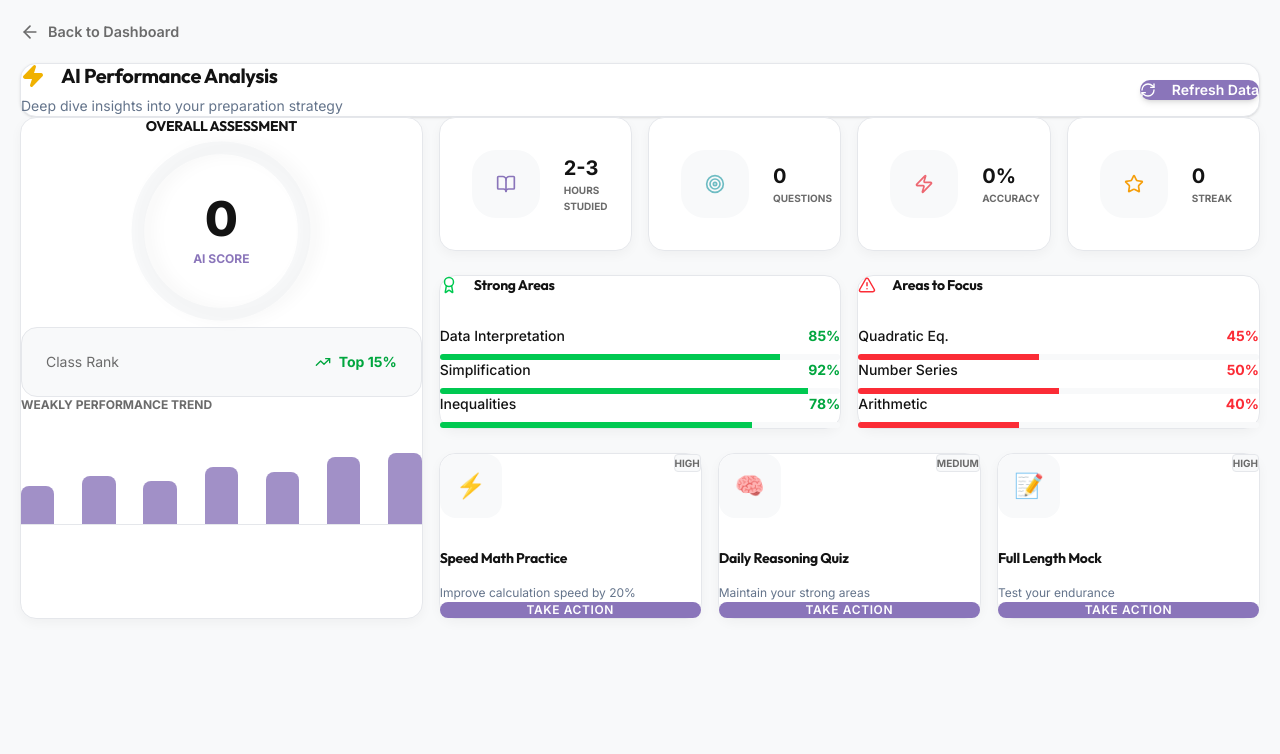
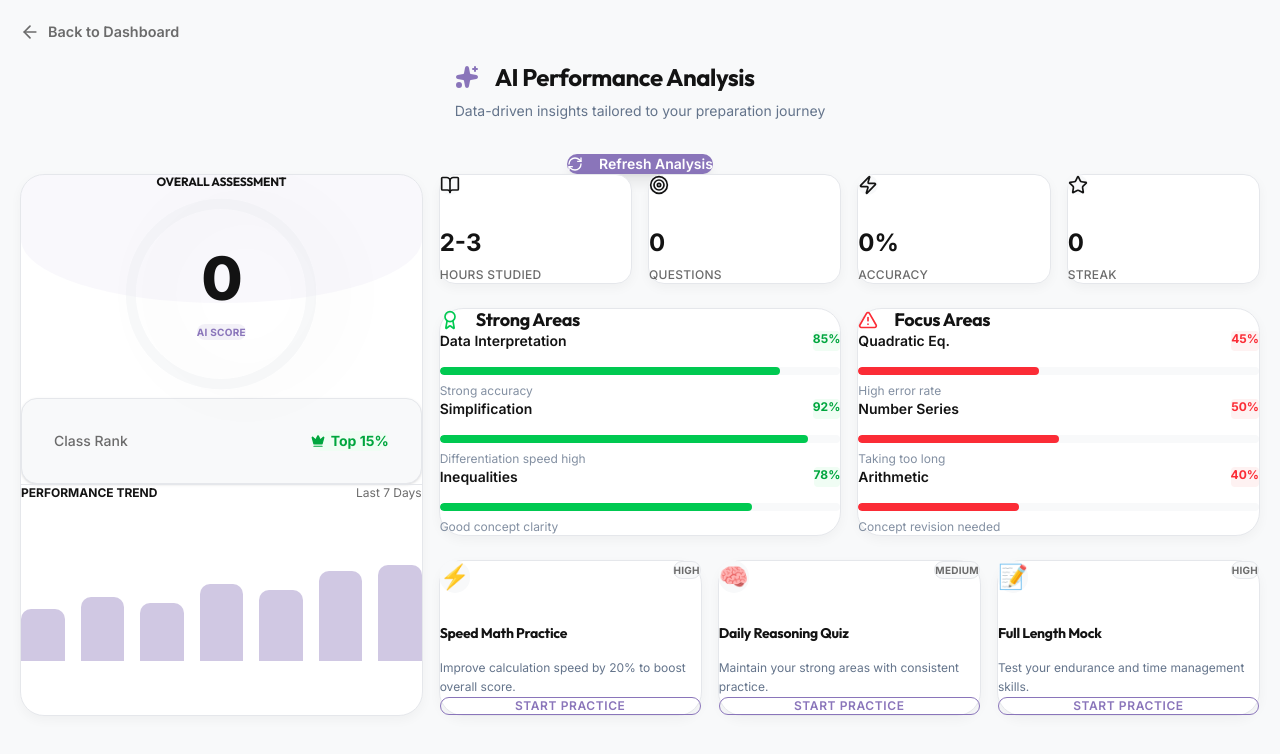
Before and after one commit to ShyamCoder2024/StudywiseBanking_site, a React (Vite) app in the folder frontend/: page /analysis in a window 1280 px wide. Shown: the top 754 px of the page. Built offline with nearby package versions, Linux system fonts and the light colour scheme; no server answers; sample sign-in values are in the browser's storage.

Commit message:
Final Premium Polish: Fixed alignment, chart spacing, and button styles

```diff
--- a/frontend/src/components/ai/AIAnalysis.jsx
+++ b/frontend/src/components/ai/AIAnalysis.jsx
@@ -3,29 +3,29 @@ import { motion } from 'framer-motion';
 import {
     BookOpen, Target, Zap, Star, Lightbulb, RefreshCw,
     TrendingUp, Award, AlertTriangle, ArrowRight, BarChart2,
-    CheckCircle2, XCircle
+    CheckCircle2, Crown, Sparkles
 } from 'lucide-react';
 import { useNavigate } from 'react-router-dom';
 import api from '../../services/api';
 
-// Mock Data
+// Mock Data - Enhanced for specific UI states
 const MOCK_AI_INSIGHTS = {
     overallScore: 0,
     summary: "Complete more quizzes to generate personalized AI insights.",
     strengths: [
         { topic: "Data Interpretation", score: 85, detail: "Strong accuracy" },
-        { topic: "Simplification", score: 92, detail: "Fast solving speed" },
+        { topic: "Simplification", score: 92, detail: "Differentiation speed high" },
         { topic: "Inequalities", score: 78, detail: "Good concept clarity" }
     ],
     weaknesses: [
-        { topic: "Quadratic Eq.", score: 45, detail: "Accuracy low" },
-        { topic: "Number Series", score: 50, detail: "Time management needed" },
+        { topic: "Quadratic Eq.", score: 45, detail: "High error rate" },
+        { topic: "Number Series", score: 50, detail: "Taking too long" },
         { topic: "Arithmetic", score: 40, detail: "Concept revision needed" }
     ],
     suggestions: [
-        { topic: "Speed Math Practice", reason: "Improve calculation speed by 20%", icon: "⚡", priority: "High" },
-        { topic: "Daily Reasoning Quiz", reason: "Maintain your strong areas", icon: "🧠", priority: "Medium" },
-        { topic: "Full Length Mock", reason: "Test your endurance", icon: "📝", priority: "High" }
+        { topic: "Speed Math Practice", reason: "Improve calculation speed by 20% to boost overall score.", icon: "⚡", priority: "High" },
+        { topic: "Daily Reasoning Quiz", reason: "Maintain your strong areas with consistent practice.", icon: "🧠", priority: "Medium" },
+        { topic: "Full Length Mock", reason: "Test your endurance and time management skills.", icon: "📝", priority: "High" }
     ],
     studyHours: "2.5",
     questionsAttempted: 142,
@@ -44,7 +44,7 @@ const containerVariants = {
 };
 
 const itemVariants = {
-    hidden: { opacity: 0, y: 20 },
+    hidden: { opacity: 0, y: 15 },
     visible: {
         opacity: 1,
         y: 0,
@@ -99,7 +99,6 @@ export function AIAnalysis() {
     const strengths = ai.strengths && ai.strengths.length > 0 ? ai.strengths : MOCK_AI_INSIGHTS.strengths;
     const weaknesses = ai.weaknesses && ai.weaknesses.length > 0 ? ai.weaknesses : MOCK_AI_INSIGHTS.weaknesses;
     const suggestions = ai.suggestions || MOCK_AI_INSIGHTS.suggestions;
-    // const weeklyTrend = MOCK_AI_INSIGHTS.weeklyTrend; // For SVG graph
 
     return (
         <motion.div
@@ -108,44 +107,49 @@ export function AIAnalysis() {
             initial="hidden"
             animate="visible"
         >
-            {/* Header */}
+            {/* CLEAN HEADER - Transparent background for modern look */}
             <motion.div
-                className="flex items-center justify-between p-6 rounded-[var(--radius-lg)] border border-[var(--color-border)] shadow-sm bg-[var(--color-card)]"
+                className="flex flex-col md:flex-row items-start md:items-center justify-between gap-4 px-2"
                 variants={itemVariants}
             >
                 <div>
-                    <h2 className="text-xl font-bold flex items-center gap-2 text-[var(--color-text)]">
-                        <Zap className="fill-current text-yellow-500" /> AI Performance Analysis
+                    <h2 className="text-2xl font-bold flex items-center gap-2 text-[var(--color-text)]">
+                        <Sparkles className="fill-current text-[var(--color-primary)]" size={24} /> AI Performance Analysis
                     </h2>
-                    <p className="text-sm text-[var(--color-text-secondary)] mt-1">
-                        Deep dive insights into your preparation strategy
+                    <p className="text-[var(--color-text-secondary)] mt-1 ml-8">
+                        Data-driven insights tailored to your preparation journey
                     </p>
                 </div>
                 <button
                     onClick={handleRefresh}
                     disabled={analyzing}
-                    className="flex items-center gap-2 px-6 py-2 rounded-full font-semibold text-sm transition-all hover:scale-105 active:scale-95 text-white shadow-md hover:shadow-lg"
+                    className="flex items-center gap-2 px-5 py-2.5 rounded-xl font-medium text-sm transition-all hover:opacity-90 active:scale-95 text-white shadow-lg shadow-[var(--color-primary)]/20"
                     style={{ backgroundColor: 'var(--color-primary)' }}
                 >
                     <RefreshCw size={16} className={analyzing ? "animate-spin" : ""} />
-                    {analyzing ? "Analyzing..." : "Refresh Data"}
+                    {analyzing ? "Analyzing..." : "Refresh Analysis"}
                 </button>
             </motion.div>
 
-            <div className="grid grid-cols-1 lg:grid-cols-12 gap-6">
+            <div className="grid grid-cols-1 xl:grid-cols-12 gap-6">
 
-                {/* LEFT SIDEBAR - PROFILE & SCORE (3 Columns) */}
-                <motion.div className="col-span-1 lg:col-span-4 flex flex-col gap-6" variants={itemVariants}>
-                    <div className="flex-1 p-6 rounded-[var(--radius-lg)] border border-[var(--color-border)] shadow-[var(--shadow-card)] bg-[var(--color-card)] flex flex-col items-center text-center">
-                        <h3 className="text-sm font-bold uppercase tracking-wider text-[var(--color-text-secondary)] mb-6">Overall Assessment</h3>
+                {/* LEFT SIDEBAR - PROFILE & SCORE (3 Columns on Large Screens) */}
+                <motion.div className="col-span-1 xl:col-span-4 flex flex-col gap-6 h-full" variants={itemVariants}>
+                    <div className="flex-1 p-8 rounded-3xl border border-[var(--color-border)] shadow-[var(--shadow-card)] bg-[var(--color-card)] flex flex-col items-center text-center relative overflow-hidden">
+
+                        {/* Decorative Background Blur */}
+                        <div className="absolute top-0 left-0 w-full h-32 bg-[var(--color-primary)] opacity-5 pointer-events-none rounded-b-[50%]"></div>
+
+                        <div className="relative z-10 w-full flex flex-col items-center h-full">
+                            <h3 className="text-xs font-bold uppercase tracking-widest text-[var(--color-text-secondary)] mb-8">Overall Assessment</h3>
 
                             {/* Score Ring */}
-                        <div className="relative w-48 h-48 mb-6">
-                            <svg viewBox="0 0 120 120" className="w-full h-full -rotate-90 drop-shadow-xl">
-                                <circle cx="60" cy="60" r="52" stroke="var(--color-border)" strokeWidth="8" fill="none" opacity="0.3" />
+                            <div className="relative w-52 h-52 mb-8 transform hover:scale-105 transition-transform duration-500">
+                                <svg viewBox="0 0 120 120" className="w-full h-full -rotate-90 drop-shadow-2xl">
+                                    <circle cx="60" cy="60" r="52" stroke="var(--color-border)" strokeWidth="6" fill="none" opacity="0.3" />
                                     <motion.circle
                                         cx="60" cy="60" r="52"
-                                    stroke="var(--color-primary)" strokeWidth="8" fill="none"
+                                        stroke="var(--color-primary)" strokeWidth="6" fill="none"
                                         initial={{ strokeDasharray: 327, strokeDashoffset: 327 }}
                                         animate={{ strokeDashoffset: 327 - (327 * score) / 100 }}
                                         transition={{ duration: 1.5, ease: "easeOut" }}
@@ -153,58 +157,60 @@ export function AIAnalysis() {
                                     />
                                 </svg>
                                 <div className="absolute inset-0 flex flex-col items-center justify-center">
-                                <span className="text-5xl font-extrabold text-[var(--color-text)]">{score}</span>
-                                <span className="text-xs font-bold text-[var(--color-primary)] uppercase mt-1">AI Score</span>
+                                    <span className="text-6xl font-black text-[var(--color-text)] tracking-tight">{score}</span>
+                                    <div className="text-[10px] font-bold text-[var(--color-primary)] bg-[var(--color-primary)]/10 px-2 py-1 rounded-full mt-2 uppercase tracking-wide">AI Score</div>
                                 </div>
                             </div>
 
                             {/* Rank Badge */}
-                        <div className="w-full bg-[var(--color-bg)] rounded-lg p-3 border border-[var(--color-border)] mb-6 flex justify-between items-center">
-                            <span className="text-sm text-[var(--color-text-secondary)]">Class Rank</span>
-                            <span className="text-sm font-bold text-green-600 flex items-center gap-1">
-                                <TrendingUp size={16} /> Top 15%
+                            <div className="w-full bg-[var(--color-bg)] rounded-2xl p-4 border border-[var(--color-border)] mb-8 flex justify-between items-center shadow-sm">
+                                <span className="text-sm font-medium text-[var(--color-text-secondary)]">Class Rank</span>
+                                <span className="text-sm font-bold text-green-600 flex items-center gap-1.5 bg-green-50 dark:bg-green-900/20 px-3 py-1 rounded-lg">
+                                    <Crown size={14} className="fill-current" /> Top 15%
                                 </span>
                             </div>
 
-                        {/* Trend Graph (SVG) */}
-                        <div className="w-full mt-auto">
-                            <div className="text-left text-xs font-bold text-[var(--color-text-secondary)] mb-2 uppercase">Weakly Performance Trend</div>
-                            <div className="h-24 w-full relative border-b border-[var(--color-border)] flex items-end justify-between px-1">
+                            {/* Trend Graph - Fixed spacing */}
+                            <div className="w-full mt-auto pt-4 border-t border-[var(--color-border)]">
+                                <div className="flex justify-between items-center mb-4">
+                                    <span className="text-xs font-bold text-[var(--color-text)] uppercase">Performance Trend</span>
+                                    <span className="text-xs text-[var(--color-text-secondary)]">Last 7 Days</span>
+                                </div>
+                                <div className="h-32 w-full flex items-end justify-between gap-2">
                                     {MOCK_AI_INSIGHTS.weeklyTrend.map((val, idx) => (
-                                    <motion.div
-                                        key={idx}
-                                        className="w-1/12 bg-[var(--color-primary)] rounded-t-sm opacity-80 hover:opacity-100 transition-opacity relative group"
-                                        initial={{ height: 0 }}
-                                        animate={{ height: `${val}%` }}
-                                        transition={{ duration: 0.5, delay: idx * 0.1 }}
-                                    >
-                                        <div className="absolute -top-6 left-1/2 -translate-x-1/2 bg-black text-white text-[10px] px-1.5 py-0.5 rounded opacity-0 group-hover:opacity-100 transition-opacity pointer-events-none">
-                                            {val}%
+                                        <div key={idx} className="w-full flex flex-col justify-end h-full gap-1 group">
+                                            <div
+                                                className="w-full bg-[var(--color-primary)] rounded-t-md opacity-40 group-hover:opacity-100 transition-all duration-300 relative"
+                                                style={{ height: `${val}%` }}
+                                            ></div>
                                         </div>
-                                    </motion.div>
                                     ))}
+                                </div>
                             </div>
                         </div>
                     </div>
                 </motion.div>
 
                 {/* RIGHT CONTENT - STATS & ACTION (8 Columns) */}
-                <div className="col-span-1 lg:col-span-8 flex flex-col gap-6">
+                <div className="col-span-1 xl:col-span-8 flex flex-col gap-6">
 
-                    {/* 1. Quick Stats Grid */}
+                    {/* 1. Quick Stats Grid - Premium Cards */}
                     <div className="grid grid-cols-2 md:grid-cols-4 gap-4">
                         {stats.map((stat, i) => (
                             <motion.div
                                 key={i}
-                                className="p-4 rounded-[var(--radius-lg)] border border-[var(--color-border)] bg-[var(--color-card)] shadow-[var(--shadow-card)] flex flex-row items-center gap-3 hover:-translate-y-1 transition-transform"
+                                className="p-5 rounded-2xl border border-[var(--color-border)] bg-[var(--color-card)] shadow-[var(--shadow-card)] flex flex-col items-start gap-3 hover:-translate-y-1 transition-all duration-300 group"
                                 variants={itemVariants}
                             >
-                                <div className="p-3 rounded-xl bg-[var(--color-bg)]" style={{ color: stat.color }}>
+                                <div className="w-full flex justify-between items-start">
+                                    <div className="p-2.5 rounded-xl bg-[var(--color-bg)] text-[var(--color-text)] group-hover:bg-[var(--color-primary)] group-hover:text-white transition-colors">
                                         <stat.icon size={20} />
                                     </div>
-                                <div>
-                                    <div className="text-xl font-bold text-[var(--color-text)]">{stat.value}</div>
-                                    <div className="text-[10px] uppercase font-bold text-[var(--color-text-secondary)]">{stat.label}</div>
+                                    <ArrowRight size={14} className="text-[var(--color-text-secondary)] opacity-0 group-hover:opacity-100 -translate-x-2 group-hover:translate-x-0 transition-all" />
+                                </div>
+                                <div className="mt-1">
+                                    <div className="text-2xl font-bold text-[var(--color-text)]">{stat.value}</div>
+                                    <div className="text-xs font-medium text-[var(--color-text-secondary)] uppercase tracking-wide mt-1">{stat.label}</div>
                                 </div>
                             </motion.div>
                         ))}
@@ -214,27 +220,28 @@ export function AIAnalysis() {
                     <div className="grid grid-cols-1 md:grid-cols-2 gap-6 flex-1">
                         {/* Strengths */}
                         <motion.div
-                            className="bg-[var(--color-card)] rounded-[var(--radius-lg)] border border-[var(--color-border)] shadow-[var(--shadow-card)] p-6"
+                            className="bg-[var(--color-card)] rounded-3xl border border-[var(--color-border)] shadow-[var(--shadow-card)] p-6 md:p-8"
                             variants={itemVariants}
                         >
-                            <h3 className="font-bold flex items-center gap-2 text-[var(--color-text)] mb-4">
-                                <Award className="text-green-500" size={18} /> Strong Areas
+                            <h3 className="font-bold flex items-center gap-2 text-[var(--color-text)] mb-6 text-lg">
+                                <Award className="text-green-500" size={20} /> Strong Areas
                             </h3>
-                            <div className="space-y-4">
+                            <div className="space-y-6">
                                 {strengths.map((item, i) => (
                                     <div key={i} className="group">
-                                        <div className="flex justify-between text-sm mb-1">
-                                            <span className="font-medium text-[var(--color-text)]">{item.topic}</span>
-                                            <span className="font-bold text-green-600">{item.score}%</span>
+                                        <div className="flex justify-between text-sm mb-2">
+                                            <span className="font-semibold text-[var(--color-text)]">{item.topic}</span>
+                                            <span className="font-bold text-green-600 bg-green-50 dark:bg-green-900/20 px-2 py-0.5 rounded text-xs">{item.score}%</span>
                                         </div>
-                                        <div className="h-1.5 w-full bg-[var(--color-bg)] rounded-full overflow-hidden">
+                                        <div className="h-2 w-full bg-[var(--color-bg)] rounded-full overflow-hidden">
                                             <motion.div
-                                                className="h-full bg-green-500"
+                                                className="h-full bg-green-500 rounded-full"
                                                 initial={{ width: 0 }}
                                                 animate={{ width: `${item.score}%` }}
                                                 transition={{ duration: 1, delay: 0.5 }}
                                             />
                                         </div>
+                                        <p className="text-xs text-[var(--color-text-secondary)] mt-1 opacity-80">{item.detail}</p>
                                     </div>
                                 ))}
                             </div>
@@ -242,55 +249,59 @@ export function AIAnalysis() {
 
                         {/* Weaknesses */}
                         <motion.div
-                            className="bg-[var(--color-card)] rounded-[var(--radius-lg)] border border-[var(--color-border)] shadow-[var(--shadow-card)] p-6"
+                            className="bg-[var(--color-card)] rounded-3xl border border-[var(--color-border)] shadow-[var(--shadow-card)] p-6 md:p-8"
                             variants={itemVariants}
                         >
-                            <h3 className="font-bold flex items-center gap-2 text-[var(--color-text)] mb-4">
-                                <AlertTriangle className="text-red-500" size={18} /> Areas to Focus
+                            <h3 className="font-bold flex items-center gap-2 text-[var(--color-text)] mb-6 text-lg">
+                                <AlertTriangle className="text-red-500" size={20} /> Focus Areas
                             </h3>
-                            <div className="space-y-4">
+                            <div className="space-y-6">
                                 {weaknesses.map((item, i) => (
                                     <div key={i} className="group">
-                                        <div className="flex justify-between text-sm mb-1">
-                                            <span className="font-medium text-[var(--color-text)]">{item.topic}</span>
-                                            <span className="font-bold text-red-500">{item.score}%</span>
+                                        <div className="flex justify-between text-sm mb-2">
+                                            <span className="font-semibold text-[var(--color-text)]">{item.topic}</span>
+                                            <span className="font-bold text-red-500 bg-red-50 dark:bg-red-900/20 px-2 py-0.5 rounded text-xs">{item.score}%</span>
                                         </div>
-                                        <div className="h-1.5 w-full bg-[var(--color-bg)] rounded-full overflow-hidden">
+                                        <div className="h-2 w-full bg-[var(--color-bg)] rounded-full overflow-hidden">
                                             <motion.div
-                                                className="h-full bg-red-500"
+                                                className="h-full bg-red-500 rounded-full"
                                                 initial={{ width: 0 }}
                                                 animate={{ width: `${item.score}%` }}
                                                 transition={{ duration: 1, delay: 0.5 }}
                                             />
                                         </div>
+                                        <p className="text-xs text-[var(--color-text-secondary)] mt-1 opacity-80">{item.detail}</p>
                                     </div>
                                 ))}
                             </div>
                         </motion.div>
                     </div>
 
-                    {/* 3. Action Cards (Recommendations) */}
-                    <div className="grid grid-cols-1 md:grid-cols-3 gap-4">
+                    {/* 3. Action Cards - Refined Buttons */}
+                    <div className="grid grid-cols-1 md:grid-cols-3 gap-6">
                         {suggestions.map((s, i) => (
                             <motion.div
                                 key={i}
-                                className="bg-[var(--color-card)] p-5 rounded-[var(--radius-lg)] border border-[var(--color-border)] shadow-[var(--shadow-card)] flex flex-col h-full hover:border-[var(--color-primary)] transition-colors"
+                                className="bg-[var(--color-card)] p-6 rounded-3xl border border-[var(--color-border)] shadow-[var(--shadow-card)] flex flex-col h-full hover:border-[var(--color-primary)] transition-all duration-300 hover:shadow-md"
                                 variants={itemVariants}
                             >
                                 <div className="flex justify-between items-start mb-4">
-                                    <div className="text-2xl p-2 bg-[var(--color-bg)] rounded-lg">{s.icon}</div>
-                                    <span className="text-[10px] font-bold px-2 py-1 rounded bg-[var(--color-bg)] text-[var(--color-text-secondary)] border border-[var(--color-border)] uppercase">{s.priority}</span>
+                                    <div className="text-2xl p-2.5 bg-[var(--color-bg)] rounded-xl">{s.icon}</div>
+                                    <span className="text-[10px] font-bold px-2.5 py-1 rounded-full bg-[var(--color-bg)] text-[var(--color-text-secondary)] border border-[var(--color-border)] uppercase tracking-wide">{s.priority}</span>
                                 </div>
 
                                 <h4 className="font-bold text-[var(--color-text)] text-sm mb-2">{s.topic}</h4>
-                                <p className="text-xs text-[var(--color-text-secondary)] leading-relaxed mb-6 line-clamp-2">{s.reason}</p>
+                                <p className="text-xs text-[var(--color-text-secondary)] leading-relaxed mb-8 line-clamp-2">{s.reason}</p>
 
                                 <button
-                                    className="mt-auto w-full py-2 rounded-lg text-xs font-bold uppercase tracking-wider text-white transition-transform active:scale-95"
-                                    style={{ backgroundColor: 'var(--color-primary)' }}
+                                    className="mt-auto w-full py-3 rounded-xl text-xs font-bold uppercase tracking-wider transition-all active:scale-95 border hover:bg-[var(--color-primary)] hover:text-white"
+                                    style={{
+                                        borderColor: 'var(--color-primary)',
+                                        color: 'var(--color-primary)'
+                                    }}
                                     onClick={() => navigate('/quizzes')}
                                 >
-                                    Take Action
+                                    Start Practice
                                 </button>
                             </motion.div>
                         ))}
```
Lines whose indentation alone changed are shown as unchanged.
